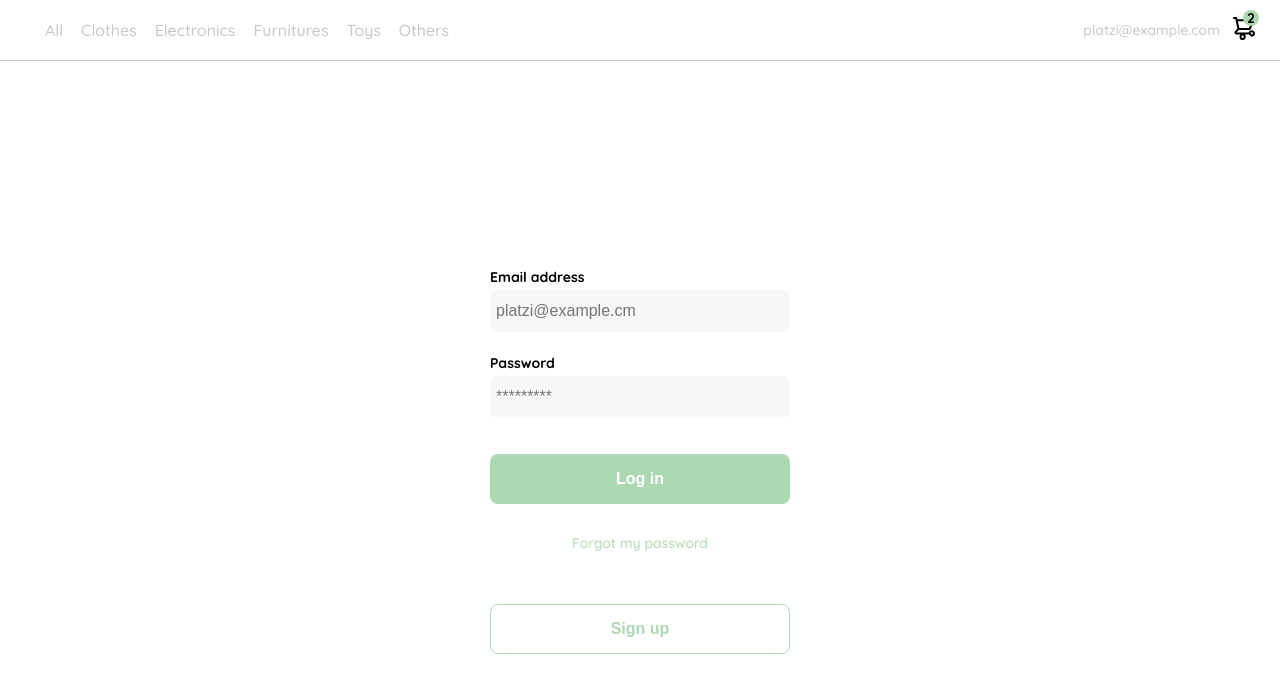
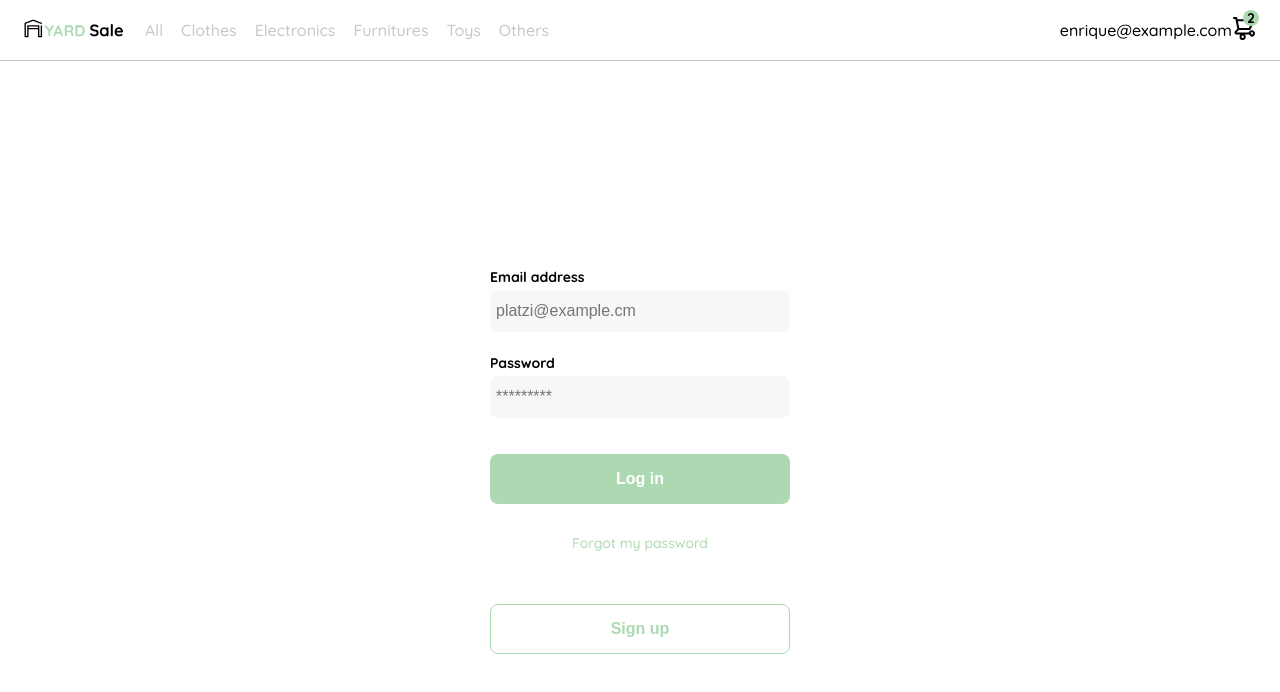
Before and after one commit to Enrique0305/CLASE2--JSII, a React app: page /login in a window 1280 px wide. Shown: the top 692 px of the page. Built offline with nearby package versions, Linux system fonts and the light colour scheme.

Commit message:
Corrigiendo Bugs y añadiendo el Hook de estados useState

```diff
--- a/src/components/Header.jsx
+++ b/src/components/Header.jsx
@@ -1,16 +1,22 @@
-import React from 'react';
+import React, { useState } from 'react';
 import '../styles/Header.scss';
+import Menu from 'Components/Menu';
 
 import menu from 'Icons/icon_menu.svg';
 import logo from '/src/assets/logos/logo_yard_sale.svg';
 import shoppingCart from 'Icons/icon_shopping_cart.svg';
 
 const Header = () => {
+	const [toogle, setToogle]= useState(false);
+	const handleToogle =()=>{
+		setToogle(!toogle);
+	}
+
 	return (
 		<nav>
 			<img src={menu} alt="menu" className="menu" />
 			<div className="navbar-left">
-				<img src={logo} alt="logo" className="logo" />
+				<img src={logo} alt="logo" className="nav-logo" />
 				<ul>
 					<li>
 						<a href="/">All</a>
@@ -34,13 +40,16 @@ const Header = () => {
 			</div>
 			<div className="navbar-right">
 				<ul>
-					<li className="navbar-email">platzi@example.com</li>
+					<li className="navbar-email" onClick={handleToogle}>
+						enrique@example.com
+					</li>
 					<li className="navbar-shopping-cart">
 						<img src={shoppingCart} alt="shopping cart" />
 						<div>2</div>
 					</li>
 				</ul>
 			</div>
+			{toogle ? <Menu /> : null}
 		</nav>
 	);
 }
--- a/src/components/ProductItem.jsx
+++ b/src/components/ProductItem.jsx
@@ -1,7 +1,13 @@
-import React from 'react';
+import React, { useState } from 'react';
 import '../styles/ProductItem.scss';
+import addToCart from 'Icons/bt_add_to_cart.svg'
 
 const ProductItem = () => {
+	const [cart,setCart] = useState(null);
+
+	const addToCartHandler = () => {
+		setCart('Hola Mundo');
+	}
 	return (
 		<div className="ProductItem">
 			<img src="https://images.pexels.com/photos/276517/pexels-photo-276517.jpeg?auto=compress&cs=tinysrgb&dpr=2&h=650&w=940" alt="" />
@@ -10,9 +16,10 @@ const ProductItem = () => {
 					<p>$120,00</p>
 					<p>Bike</p>
 				</div>
-				<figure>
-					<img src="./icons/bt_add_to_cart.svg" alt="" />
+				<figure onClick={addToCartHandler}>
+					<img src={addToCart} alt="" />
 				</figure>
+				{cart}
 			</div>
 		</div>
 	);
--- a/src/styles/Header.scss
+++ b/src/styles/Header.scss
@@ -9,7 +9,7 @@ nav {
 .menu {
 	display: none;
 }
-.logo {
+.nav-logo {
 	width: 100px;
 }
 .navbar-left ul,
@@ -40,10 +40,11 @@ nav {
 	border: 1px solid var(--hospital-green);
 	color: var(--hospital-green);
 }
-.navbar-email {
+.navbar-email:hover {
 	color: var(--very-light-pink);
 	font-size: var(--sm);
 	margin-right: 12px;
+	cursor: pointer;
 }
 .navbar-shopping-cart {
 	position: relative;
--- a/src/styles/Menu.scss
+++ b/src/styles/Menu.scss
@@ -6,6 +6,9 @@
 	border: 1px solid var(--very-light-pink);
 	border-radius: 6px;
 	padding: 20px 20px 0 20px;
+	position: absolute;
+	top: 4rem;
+	right: 2rem;
 }
 .Menu ul {
 	list-style: none;
--- a/src/styles/ProductInfo.scss
+++ b/src/styles/ProductInfo.scss
@@ -9,6 +9,7 @@
 	margin-top: 0;
 	margin-bottom: 4px;
 }
+
 .ProductInfo p:nth-child(2) {
 	color: var(--very-light-pink);
 	font-size: var(--md);
--- a/src/styles/ProductItem.scss
+++ b/src/styles/ProductItem.scss
@@ -22,6 +22,10 @@
 	width: 35px;
 	height: 35px;
 }
+.product-info figure img:hover {
+	cursor: pointer;
+}
+
 .product-info div p:nth-child(1) {
 	font-weight: bold;
 	font-size: var(--md);
--- a/webpack.config.js
+++ b/webpack.config.js
@@ -14,9 +14,11 @@ module.exports = {
         alias: {
 			Components: path.resolve(__dirname, 'src/components/'),
 			Containers: path.resolve(__dirname, 'src/containers/'),
+            Pages: path.resolve(__dirname, 'src/pages/'),
 			Styles: path.resolve(__dirname, 'src/styles/'),
 			Icons: path.resolve(__dirname, 'src/assets/icons/'),
 			Logos: path.resolve(__dirname, 'src/assets/logos/'),
+            Routes: path.resolve(__dirname, 'src/routes/'),
 		}
     },
     mode:'development',
```
